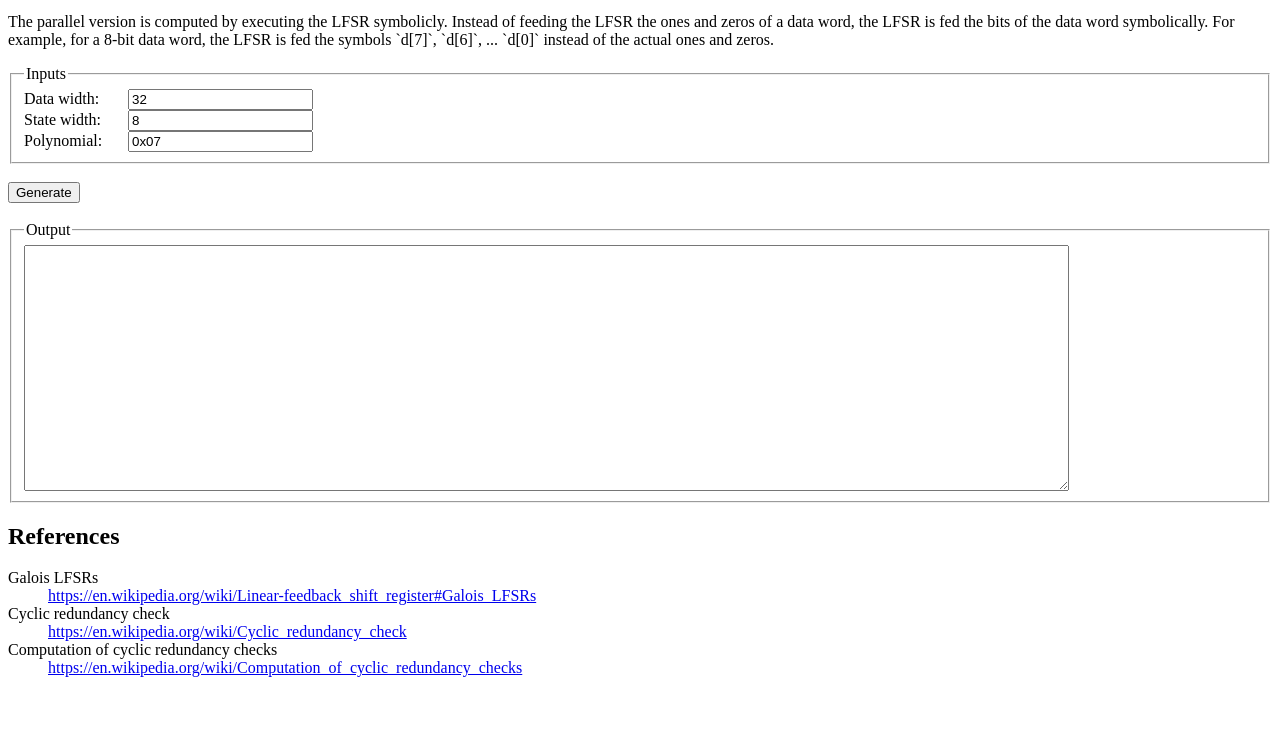
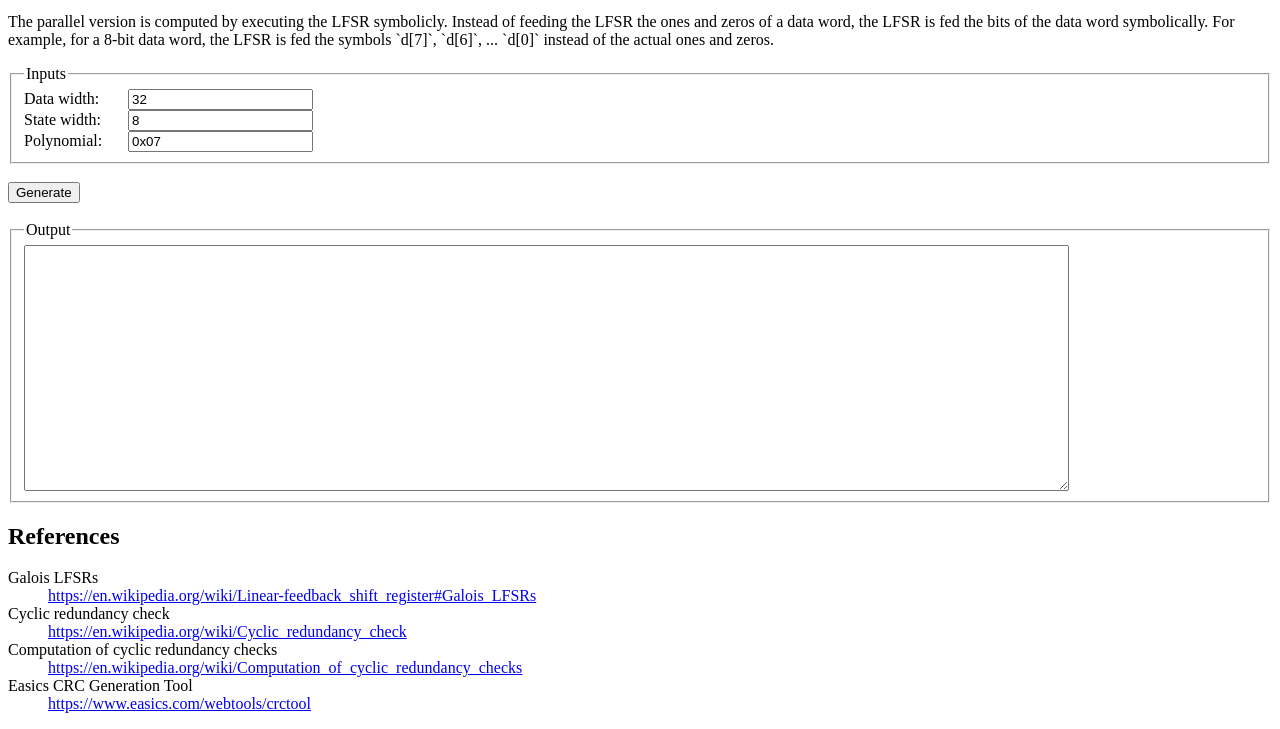
Before and after one commit to rfdonnelly/lfsr-parallel, a plain HTML site: page rust/wasm/index.html in a window 1280 px wide. Shown: the part 87-816 px from the top of the page. Drawn offline with Linux system fonts and the light colour scheme; a script that the page names is missing.

Commit message:
doc: add alternative

```diff
--- a/rust/wasm/index.html
+++ b/rust/wasm/index.html
@@ -68,6 +68,8 @@
       <dd><a href="https://en.wikipedia.org/wiki/Cyclic_redundancy_check">https://en.wikipedia.org/wiki/Cyclic_redundancy_check</a></dd>
       <dt>Computation of cyclic redundancy checks</dt>
       <dd><a href="https://en.wikipedia.org/wiki/Computation_of_cyclic_redundancy_checks">https://en.wikipedia.org/wiki/Computation_of_cyclic_redundancy_checks</a></dd>
+      <dt>Easics CRC Generation Tool</dt>
+      <dd><a href="https://www.easics.com/webtools/crctool">https://www.easics.com/webtools/crctool</a></dd>
     </dl>
   </body>
 </html>
```
